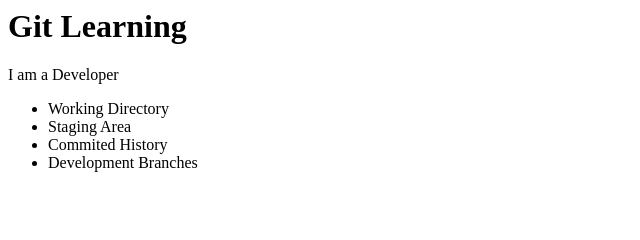
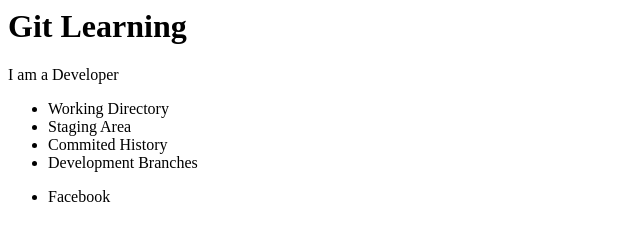
Before and after one commit to shyjanharsha/git-learning, a plain HTML site: page index.html in a window 1280 px wide. Shown: the full height of the page, 0-640 px from the left. Drawn offline with Linux system fonts and the light colour scheme.

Commit message:
adding facebook

```diff
--- a/index.html
+++ b/index.html
@@ -15,5 +15,8 @@
         <li>Commited History</li>
         <li>Development Branches</li>
     </ul>
+    <ul>
+        <li><i class="fab fa-facebook"></i>Facebook</li>
+    </ul>
 </body>
 </html>
```
